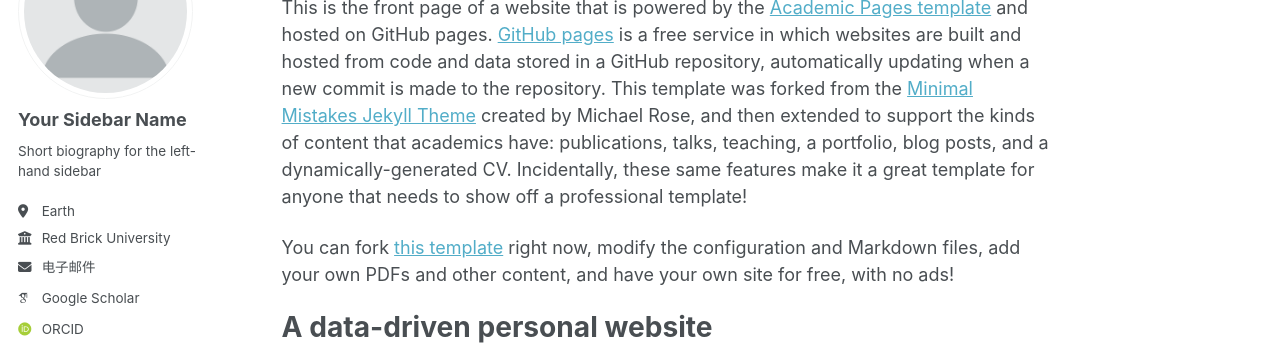
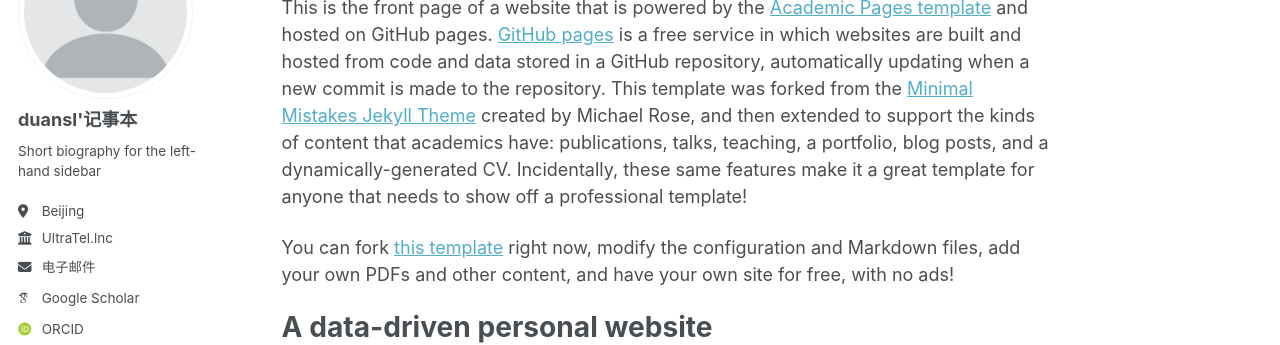
Before and after one commit to duansl/duansl.github.io, a Jekyll site: the page built from _pages/about.md, in a window 1280 px wide. Shown: the part 175-520 px from the top of the page. Built offline with Jekyll 4.4.1, drawn with Linux system fonts in a browser that asks for light colours; some web fonts are replaced; a script that is not in the unit is left out.

Commit message:
Update _config.yml

```diff
--- a/_config.yml
+++ b/_config.yml
@@ -13,9 +13,9 @@ title                    : "duansl / 记事本"
 title_separator          : "-"
 name                     : &name "duansl"
 description              : &description "personal description"
-url                      : https://academicpages.github.io # the base hostname & protocol for your site e.g. "https://[your GitHub username].github.io" or if you already have some other page hosted on Github then use "https://[your GitHub username].github.io/[Your Repo Name]"
+url                      : https://duansl.github.io # the base hostname & protocol for your site e.g. "https://[your GitHub username].github.io" or if you already have some other page hosted on Github then use "https://[your GitHub username].github.io/[Your Repo Name]"
 baseurl                  : "" # the subpath of your site, e.g. "/blog"
-repository               : "academicpages/academicpages.github.io"
+repository               : "duansl/duansl.github.io"
 
 # Site Author - The following control what appear as part of the author content on the side bar.
 #               If a field is blank the icon and link will not appear, otherwise it will be shown.
@@ -23,13 +23,13 @@ repository               : "academicpages/academicpages.github.io"
 author:
   # Biographic information
   avatar           : "profile.png"
-  name             : "Your Sidebar Name"
+  name             : "duansl'记事本"
   pronouns         : # example: "she/her"
   bio              : "Short biography for the left-hand sidebar"
-  location         : "Earth"
-  employer         : "Red Brick University"
+  location         : "Beijing"
+  employer         : "UltraTel.lnc"
   uri              : # URL
-  email            : "none@example.org"
+  email            : "duansl@allytel.com.cn"
 
   # Academic websites
   academia         : # URL
```
